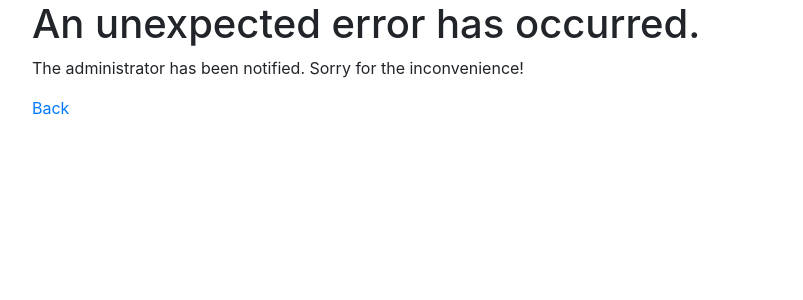
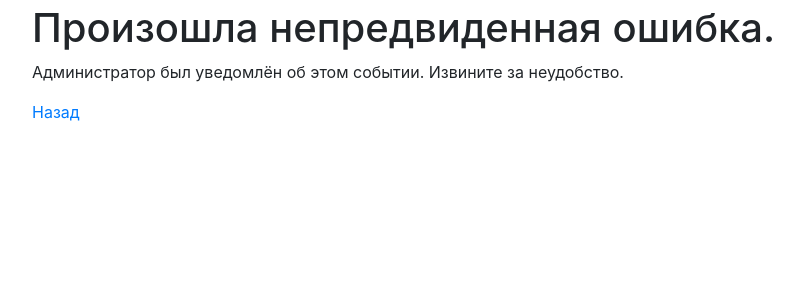
Before and after one commit to matrizaev/eyelashes-customers, a Flask app: template app/templates/errors/500.html in a window 1280 px wide. Shown: the part 56-356 px from the top of the page, without its empty margins (53-856 px from the left). Run offline with Flask 2, Linux system fonts and the light colour scheme; the template is opened without the code that fills it, so the values that code supplies are empty; parts of the project's set-up code (start-up, migrations or seed data) failed here and were passed over; some libraries are stand-ins or nearby versions.

Commit message:
Sat Jan 11 20:31:14 UTC 2020

```diff
--- a/app/templates/auth/login.html
+++ b/app/templates/auth/login.html
@@ -1,7 +1,7 @@
 {% extends "base.html" %}
 
 {% block content %}
-<main class="login-form">
+<main class="login-form my-1">
 	<div class="container">
         <div class="row justify-content-center">
             <div class="col-md-8">
--- a/app/templates/auth/register.html
+++ b/app/templates/auth/register.html
@@ -2,7 +2,7 @@
 
 {% block content %}
 
-<main class="login-form">
+<main class="login-form my-1">
 	<div class="container">
 		<div class="row justify-content-center">
 			<div class="col-md-8">
--- a/app/templates/errors/404.html
+++ b/app/templates/errors/404.html
@@ -2,15 +2,15 @@
 {% block content %}
 
 <section>
-	<div class="container">
+	<div class="container my-1">
 		<div class="row">
 			<div class="col">
-				<h1>File Not Found</h1>
+				<h1>Файл не найден.</h1>
 			</div>
 		</div>
 		<div class="row">
 			<div class="col">
-				<p><a href="{{ url_for('main.ShowIndex') }}">Back</a></p>
+				<p><a href="{{ url_for('main.ShowIndex') }}">Назад</a></p>
 			</div>
 		</div>
 	</div>
--- a/app/templates/errors/500.html
+++ b/app/templates/errors/500.html
@@ -2,16 +2,16 @@
 {% block content %}
 
 <section>
-	<div class="container">
+	<div class="container my-1">
 		<div class="row">
 			<div class="col">
-				<h1>An unexpected error has occurred.</h1>
-				<p>The administrator has been notified. Sorry for the inconvenience!</p>
+				<h1>Произошла непредвиденная ошибка.</h1>
+				<p>Администратор был уведомлён об этом событии. Извините за неудобство.</p>
 			</div>
 		</div>
 		<div class="row">
 			<div class="col">
-				<p><a href="{{ url_for('main.ShowIndex') }}">Back</a></p>
+				<p><a href="{{ url_for('main.ShowIndex') }}">Назад</a></p>
 			</div>
 		</div>
 	</div>
--- a/eyelashes.py
+++ b/eyelashes.py
@@ -1,8 +1,8 @@
 from app import create_app, db
-from app.models import User, Placemark, Tag, Subtag, SubtagPlacemark
+from app.models import User, Customer
 
 application = create_app()
 
 @application.shell_context_processor
 def make_shell_context():
-	return {'db': db, 'User': User, 'Placemark' : Placemark, 'Tag':Tag, 'Subtag':Subtag, 'SubtagPlacemark':SubtagPlacemark}
+	return {'db': db, 'User': User, 'Customer' : Customer}
--- a/requirements.txt
+++ b/requirements.txt
@@ -11,9 +11,11 @@ itsdangerous==1.1.0
 Jinja2==2.10.3
 Mako==1.1.0
 MarkupSafe==1.1.1
+Pillow==7.0.0
 python-dateutil==2.8.1
 python-dotenv==0.10.3
 python-editor==1.0.4
+qrcode==6.1
 six==1.13.0
 SQLAlchemy==1.3.11
 visitor==0.1.3
```
